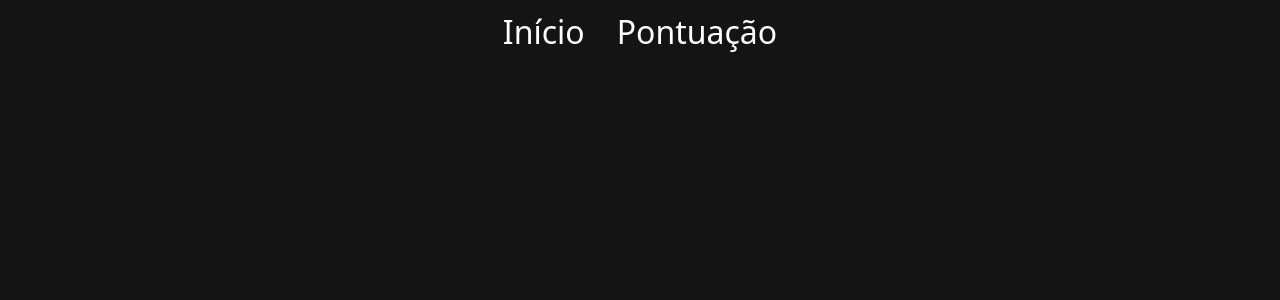
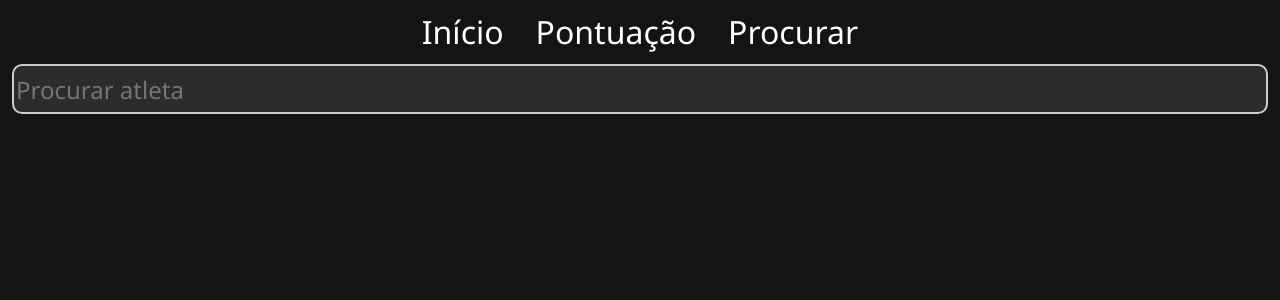
Before and after one commit to mr-dmtx/ifbbpro-ranking-view, a React (Create React App) app: page /#/procurar in a window 1280 px wide. Before the commit this address had no page. Shown: the top 300 px of the page. Built offline with nearby package versions, Linux system fonts and the light colour scheme.

Commit message:
pagina de procurar atleta

```diff
--- a/src/Atleta.js
+++ b/src/Atleta.js
@@ -26,10 +26,10 @@ function Atleta() {
     else {
         return (
             <div className="historico-atleta">
-                <h1>Desempenho Atleta</h1>
-                <hr/>
+                <h1>{atletaNome}</h1>
+                <hr></hr>
                 {atleta.map(atleta => (
-                    <p id="atleta-evento">{atleta.evento} - {atleta.categoria} - {atleta.posicao}</p>
+                    <p id="atleta-evento">{atleta.evento} - {atleta.categoria} - {atleta.posicao}º</p>
                 ))}
             </div>
         );
--- /dev/null
+++ b/src/Procurar.js
@@ -0,0 +1,60 @@
+import React from "react";
+import api from './api';
+import { ReactDOM } from "react";
+import {
+  NavLink
+} from "react-router-dom";
+import Table from "react-bootstrap/Table";
+
+
+function Procurar() {
+const path = "/atleta/";
+const [name, setName] = React.useState("");
+const [results, setResults] = React.useState("");
+
+const ProcurarAtleta = event => {
+
+  setName(event.target.value);
+
+  if(name.length > 3){
+    api.get('atleta/procurar/'+name)
+      .then((response) => {
+        setResults(response.data);
+      })
+      .catch((err) => console.error(err));
+  }
+
+};
+
+console.log(results.length);
+  return (
+    <div>
+        <div>
+            <input type="text" value={name} onChange={ProcurarAtleta} id="txtProcurar" placeholder="Procurar atleta" />
+        </div>
+        {results.length > 0 &&
+        <Table responsive>
+        <thead>
+          <tr>
+            <th>Nome</th>
+            <th>Categoria</th>
+            <th>Pontos</th>
+          </tr>
+        </thead>
+        <tbody>
+
+            {results.map((results, index) => (
+              <tr>
+                <td><NavLink className="atleta-pontos" to={path + results.nome}>{results.nome}</NavLink></td>
+                <td><NavLink className="atleta-pontos" to={path + results.nome}>{results.categoria}</NavLink></td>
+                <td><NavLink className="atleta-pontos" to={path + results.nome}>{results.pontos}</NavLink></td>
+              </tr>
+            ))}
+        </tbody>
+      </Table>
+      }
+    </div>
+  );
+};
+
+export default Procurar;
--- a/src/Ranking.js
+++ b/src/Ranking.js
@@ -3,19 +3,30 @@ import api from './api';
 import {
   NavLink
 } from "react-router-dom";
+import Table from "react-bootstrap/Table";
 
 function Ranking() {
 
   React.useEffect(() => {
     getRanking();
+    getUltimaLeitura()
   }, []);
 
   const [atletas, setAtletas] = React.useState();
+  const [dataLeitura, setDataLeitura] = React.useState();
 
   const getRanking = () => {
     api.get('')
       .then((response) => {
         setAtletas(response.data);
+      })
+      .catch((err) => console.error(err));
+  }
+
+  const getUltimaLeitura = () =>{
+    api.get('/ultima-atualizacao')
+      .then((response) => {
+        setDataLeitura(response.data);
       })
       .catch((err) => console.error(err));
   }
@@ -32,9 +43,25 @@ function Ranking() {
   return (
     <div className="ranking">
       <h1 id="ranking-title">TOP 100</h1>
-      {atletas.map((atleta, index) => (
-        <p><NavLink className="atleta-pontos" to={path + atleta.nome}>{index+1}. {atleta.nome} - {atleta.pontos}</NavLink></p>
-      ))}
+      <h5>Última atualização: {dataLeitura[0].data}</h5>
+      <Table responsive>
+        <thead>
+          <tr>
+            <th>#</th>
+            <th>Nome</th>
+            <th>Pontos</th>
+          </tr>
+        </thead>
+        <tbody>
+          {atletas.map((atleta, index) => (
+            <tr>
+              <td><NavLink className="atleta-pontos" to={path + atleta.nome}>{index+1}</NavLink></td>
+              <td><NavLink className="atleta-pontos" to={path + atleta.nome}>{atleta.nome}</NavLink></td>
+              <td><NavLink className="atleta-pontos" to={path + atleta.nome}>{atleta.pontos}</NavLink></td>
+            </tr>
+          ))}
+        </tbody>
+      </Table>
     </div>
   );
       }
--- a/src/components/navbar/navbar.js
+++ b/src/components/navbar/navbar.js
@@ -15,6 +15,11 @@ function NavBar() {
                     <NavLink id="linkPontos" exact="true" to="/pontuacao">Pontuação</NavLink>
                 </Nav.Link>
             </Nav.Item>
+            <Nav.Item>
+                <Nav.Link>
+                    <NavLink id="linkPontos" exact="true" to="/procurar">Procurar</NavLink>
+                </Nav.Link>
+            </Nav.Item>
         </Nav>
         </div>
     )
--- a/src/index.css
+++ b/src/index.css
@@ -1,5 +1,6 @@
 html, body, div{
   background-color: rgb(20, 20, 20);
+  font-family: 'Segoe UI';
 }
 
 a, a:hover, a:focus, a:active, .atleta-pontos, #linkInicio, #linkPontos{
@@ -29,6 +30,7 @@ a, a:hover, a:focus, a:active, .atleta-pontos, #linkInicio, #linkPontos{
 #ranking-title{
   font-size: 5rem;
   text-align-last: center;
+  text-align: center;
 }
 
 .explicacao-pontos{
@@ -38,12 +40,21 @@ a, a:hover, a:focus, a:active, .atleta-pontos, #linkInicio, #linkPontos{
 
 .atleta-pontos{
   color: white;
-  border-bottom: 1px solid #444 ;
 }
 
-a.atleta-pontos:hover{
+/* a.atleta-pontos:hover{
   color:rgb(218, 218, 218);
   font-size: 1.25rem;
+} */
+
+table, td, thead{
+  color: white;
+  table-layout: auto;
+}
+
+.ranking{
+  margin: auto;
+  width: 100%;
 }
 
 .historico-atleta{
@@ -53,3 +64,13 @@ a.atleta-pontos:hover{
   color: white;
   text-align: center;
 }
+
+#txtProcurar{
+  background-color: rgb(44, 44, 44);
+  width: 100%;
+  height: 50px;
+  color: white;
+  font-size: x-large;
+  border: 2px solid #ccc;
+  border-radius: 10px;
+}
--- a/src/layouts/main.js
+++ b/src/layouts/main.js
@@ -2,6 +2,7 @@ import NavBar from "../components/navbar/navbar"
 import Inicio from "../components/inicio/inicio";
 import Pontuacao from "../components/pontuacao/pontuacao";
 import Atleta from "../Atleta";
+import Procurar from "../Procurar";
 import Container from 'react-bootstrap/Container';
 import Row from 'react-bootstrap/Row';
 import { HashRouter, Route, Routes } from "react-router-dom";
@@ -19,6 +20,7 @@ function Main() {
                             <Route exact path="/" element={<Inicio />} />
                             <Route path="/pontuacao" element={<Pontuacao />} />
                             <Route path="/atleta/:atletaNome" element={<Atleta />} />
+                            <Route path="/procurar" element={<Procurar/>}/>
                         </Routes>
                     </div>
                 </Row>
```
Also changed, not shown: src/components/procurar/procurar.js (added, +10 -0 lines).
